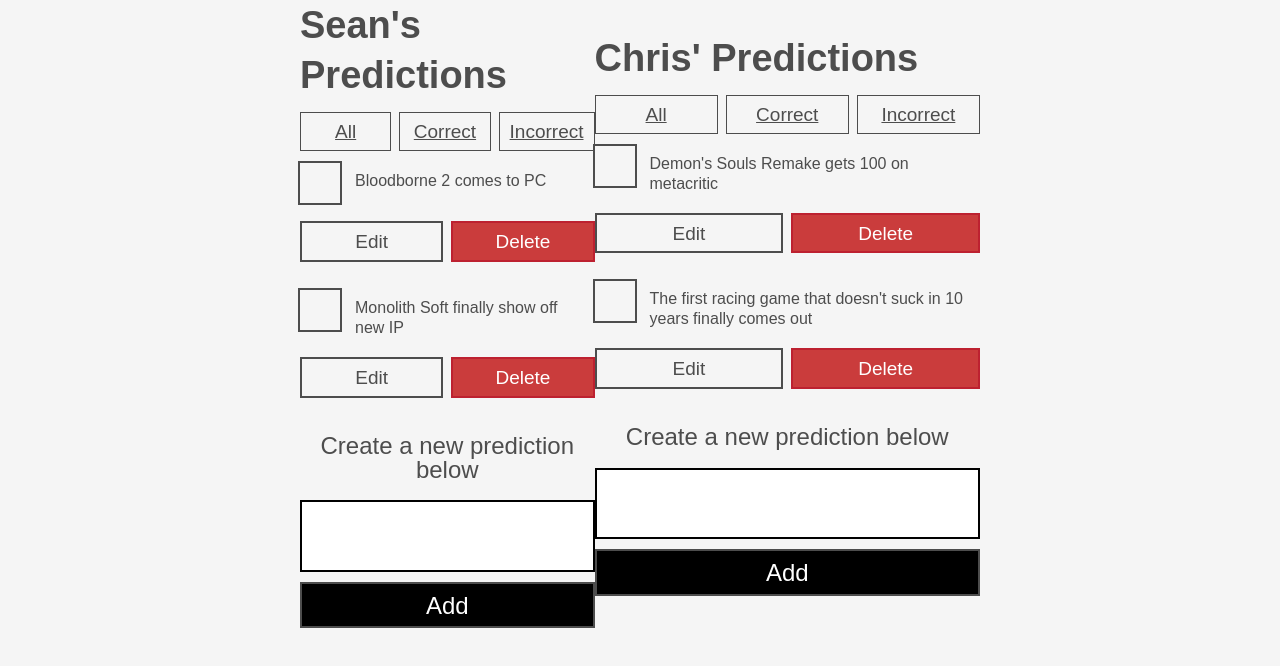
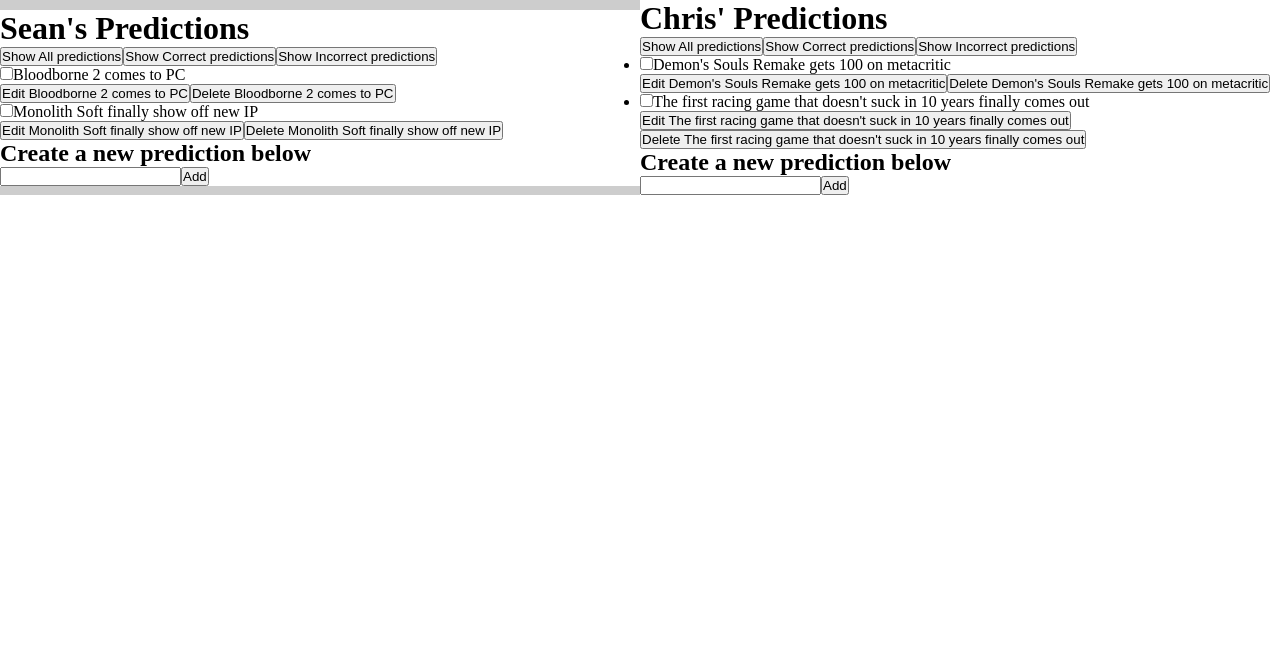
Before and after one commit to Shoozle/friends-list, a React (Create React App) app: page / in a window 1280 px wide. Shown: the top 666 px of the page. Built offline with nearby package versions, Linux system fonts and the light colour scheme.

Commit message:
Removed old css

```diff
--- a/src/App.js
+++ b/src/App.js
@@ -3,6 +3,7 @@ import Prediction from "./components/Prediction";
 import Form from "./components/Form";
 import FilterButton from "./components/FilterButton";
 import { nanoid } from "nanoid";
+import './app.css';
 
 
 //Goes outside app as this doesn't change when App gets updated
@@ -82,7 +83,7 @@ function App(props) {
   ));
 
   return (
-    <div className="predictionapp stack-large">
+    <div className="prediction stack-large">
       <h1>{props.name}</h1>
 
       <div className="filters btn-group stack-exception">
@@ -90,12 +91,12 @@ function App(props) {
       </div>
       <ul
         role="list"
-        className="prediction-list stack-large stack-exception"
+        className="prediction-list "
         aria-labelledby="list-heading">
         {predictionList}
       </ul>
       <Form
-        addprediction={addPrediction}
+        addPrediction={addPrediction}
       />
     </div>
   );
--- /dev/null
+++ b/src/app.css
@@ -0,0 +1,19 @@
+:root {
+    --main-bg-color: #cdcdcd;
+}
+
+*{
+    margin: 0;
+    padding: 0;
+
+}
+#root {
+    display: flex;
+    align-items: center;
+    justify-content: space-around;
+    background-color: var(--main-bg-color);
+}
+.prediction {
+    background-color: white;
+    min-width: 50%;
+}
--- a/src/app.module.css
+++ /dev/null
@@ -1,8 +0,0 @@
-body {
-    display: flex;
-    align-items: center;
-    justify-content: space-around;
-}
-.app {
-    background-color: green;
-}
--- a/src/components/Form.js
+++ b/src/components/Form.js
@@ -27,7 +27,6 @@ function Form(props) {
         </h2>
         <input
           type="text"
-          id="new-prediction-input"
           className="input input__lg"
           name="text"
           autoComplete="off"
--- a/src/index.css
+++ /dev/null
@@ -1,292 +0,0 @@
-*,
-*::before,
-*::after {
-  box-sizing: border-box;
-}
-*:focus {
-  outline: 3px dashed #228bec;
-  outline-offset: 0;
-}
-html {
-  font: 62.5% / 1.15 sans-serif;
-
-}
-h1,
-h2 {
-  margin-bottom: 0;
-}
-ul {
-  list-style: none;
-  padding: 0;
-}
-button {
-  border: none;
-  margin: 0;
-  padding: 0;
-  width: auto;
-  overflow: visible;
-  background: transparent;
-  color: inherit;
-  font: inherit;
-  line-height: normal;
-  -webkit-font-smoothing: inherit;
-  -moz-osx-font-smoothing: inherit;
-  -webkit-appearance: none;
-}
-button::-moz-focus-inner {
-  border: 0;
-}
-button,
-input,
-optgroup,
-select,
-textarea {
-  font-family: inherit;
-  font-size: 100%;
-  line-height: 1.15;
-  margin: 0;
-}
-button,
-input {
-  overflow: visible;
-}
-input[type="text"] {
-  border-radius: 0;
-}
-body {
-  width: 100%;
-  max-width: 68rem;
-  margin: 0 auto;
-  font: 1.6rem/1.25 Arial, sans-serif;
-  background-color: #f5f5f5;
-  color: #4d4d4d;
-}
-@media screen and (min-width: 620px) {
-  body {
-    font-size: 1.9rem;
-    line-height: 1.31579;
-  }
-}
-.form-group > input[type="text"] {
-  display: inline-block;
-  margin-top: 0.4rem;
-}
-.btn {
-  padding: 0.8rem 1rem 0.7rem;
-  border: 0.2rem solid #4d4d4d;
-  cursor: pointer;
-  text-transform: capitalize;
-}
-.btn.toggle-btn {
-  border-width: 1px;
-  border-color: #d3d3d3;
-}
-.btn.toggle-btn[aria-pressed="true"] {
-  text-decoration: underline;
-  border-color: #4d4d4d;
-}
-.btn__danger {
-  color: #fff;
-  background-color: #ca3c3c;
-  border-color: #bd2130;
-}
-.btn__filter {
-  border-color: lightgrey;
-}
-.btn__primary {
-  color: #fff;
-  background-color: #000;
-}
-.btn-group {
-  display: flex;
-  justify-content: space-between;
-}
-.btn-group > * {
-  flex: 1 1 49%;
-}
-.btn-group > * + * {
-  margin-left: 0.8rem;
-}
-.label-wrapper {
-  margin: 0;
-  flex: 0 0 100%;
-  text-align: center;
-}
-.visually-hidden {
-  position: absolute !important;
-  height: 1px;
-  width: 1px;
-  overflow: hidden;
-  clip: rect(1px 1px 1px 1px);
-  clip: rect(1px, 1px, 1px, 1px);
-  white-space: nowrap;
-}
-[class*="stack"] > * {
-  margin-top: 0;
-  margin-bottom: 0;
-}
-.stack-small > * + * {
-  margin-top: 1.25rem;
-}
-.stack-large > * + * {
-  margin-top: 2.5rem;
-}
-@media screen and (min-width: 550px) {
-  .stack-small > * + * {
-    margin-top: 1.4rem;
-  }
-  .stack-large > * + * {
-    margin-top: 2.8rem;
-  }
-}
-.stack-exception {
-  margin-top: 1.2rem;
-}
-.predictionApp {
-  background: #fff;
-  margin: 2rem 0 4rem 0;
-  padding: 1rem;
-  position: relative;
-  box-shadow: 0 2px 4px 0 rgba(0, 0, 0, 0.2), 0 2.5rem 5rem 0 rgba(0, 0, 0, 0.1);
-}
-@media screen and (min-width: 550px) {
-  .predictionApp {
-    padding: 4rem;
-  }
-}
-.predictionApp > * {
-  max-width: 50rem;
-  margin-left: auto;
-  margin-right: auto;
-}
-.predictionApp > form {
-  max-width: 100%;
-}
-.predictionApp > h1 {
-  display: block;
-  max-width: 100%;
-  text-align: center;
-  margin: 0;
-  margin-bottom: 1rem;
-}
-.label__lg {
-  line-height: 1.01567;
-  font-weight: 300;
-  padding: 0.8rem;
-  margin-bottom: 1rem;
-  text-align: center;
-}
-.input__lg {
-  padding: 2rem;
-  border: 2px solid #000;
-}
-.input__lg:focus {
-  border-color: #4d4d4d;
-  box-shadow: inset 0 0 0 2px;
-}
-[class*="__lg"] {
-  display: inline-block;
-  width: 100%;
-  font-size: 1.9rem;
-}
-[class*="__lg"]:not(:last-child) {
-  margin-bottom: 1rem;
-}
-@media screen and (min-width: 620px) {
-  [class*="__lg"] {
-    font-size: 2.4rem;
-  }
-}
-.filters {
-  width: 100%;
-  margin: unset auto;
-}
-.prediction {
-  display: flex;
-  flex-direction: row;
-  flex-wrap: wrap;
-}
-.prediction > * {
-  flex: 0 0 100%;
-}
-.prediction-text {
-  width: 100%;
-  min-height: 4.4rem;
-  padding: 0.4rem 0.8rem;
-  border: 2px solid #565656;
-}
-.prediction-text:focus {
-  box-shadow: inset 0 0 0 2px;
-}
-.c-cb {
-  box-sizing: border-box;
-  font-family: Arial, sans-serif;
-  -webkit-font-smoothing: antialiased;
-  font-weight: 400;
-  font-size: 1.6rem;
-  line-height: 1.25;
-  display: block;
-  position: relative;
-  min-height: 44px;
-  padding-left: 40px;
-  clear: left;
-}
-.c-cb > label::before,
-.c-cb > input[type="checkbox"] {
-  box-sizing: border-box;
-  top: -2px;
-  left: -2px;
-  width: 44px;
-  height: 44px;
-}
-.c-cb > input[type="checkbox"] {
-  -webkit-font-smoothing: antialiased;
-  cursor: pointer;
-  position: absolute;
-  z-index: 1;
-  margin: 0;
-  opacity: 0;
-}
-.c-cb > label {
-  font-size: inherit;
-  font-family: inherit;
-  line-height: inherit;
-  display: inline-block;
-  margin-bottom: 0;
-  padding: 8px 15px 5px;
-  cursor: pointer;
-  touch-action: manipulation;
-}
-.c-cb > label::before {
-  content: "";
-  position: absolute;
-  border: 2px solid currentColor;
-  background: transparent;
-}
-.c-cb > input[type="checkbox"]:focus + label::before {
-  border-width: 4px;
-  outline: 3px dashed #228bec;
-}
-.c-cb > label::after {
-  box-sizing: content-box;
-  content: "";
-  position: absolute;
-  top: 11px;
-  left: 9px;
-  width: 18px;
-  height: 7px;
-  transform: rotate(-45deg);
-  border: solid;
-  border-width: 0 0 5px 5px;
-  border-top-color: transparent;
-  opacity: 0;
-  background: transparent;
-}
-.c-cb > input[type="checkbox"]:checked + label::after {
-  opacity: 1;
-}
-#root{
-  display: flex;
-  align-items: center;
-  justify-content: space-around;
-}
--- a/src/index.js
+++ b/src/index.js
@@ -1,8 +1,6 @@
 import React from 'react';
 import ReactDOM from 'react-dom';
-import './index.css';
 import App from './App';
-import styles from './app.module.css'
 import reportWebVitals from './reportWebVitals';
 
 const DATA = [
@@ -24,7 +22,7 @@ const CHRISDATA = [
 
 ReactDOM.render(
   <React.StrictMode>
-    <App className={styles.app} name="Sean's Predictions" predictions={SEANDATA}/>
+    <App name="Sean's Predictions" predictions={SEANDATA}/>
     <App name="Chris' Predictions" predictions={CHRISDATA}/>
   </React.StrictMode>,
   document.getElementById('root')
```
